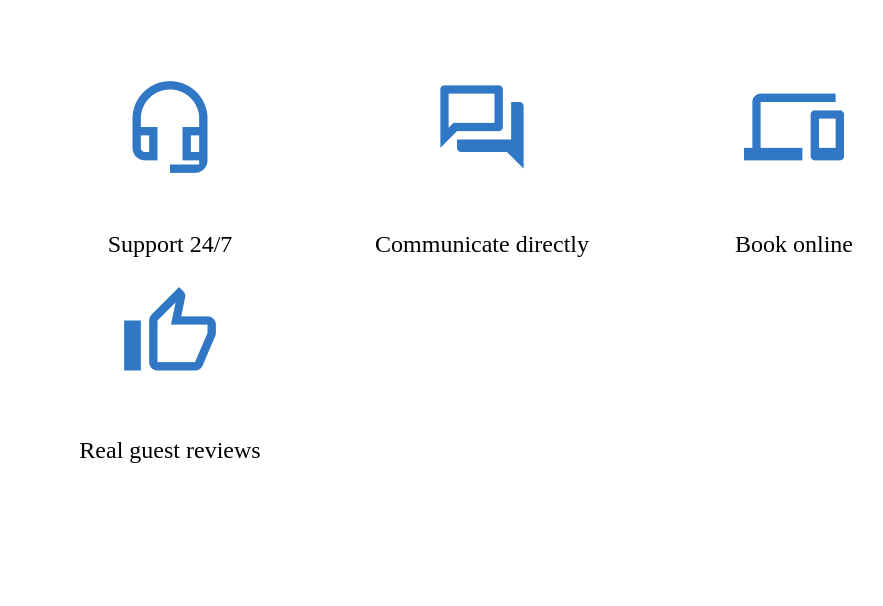
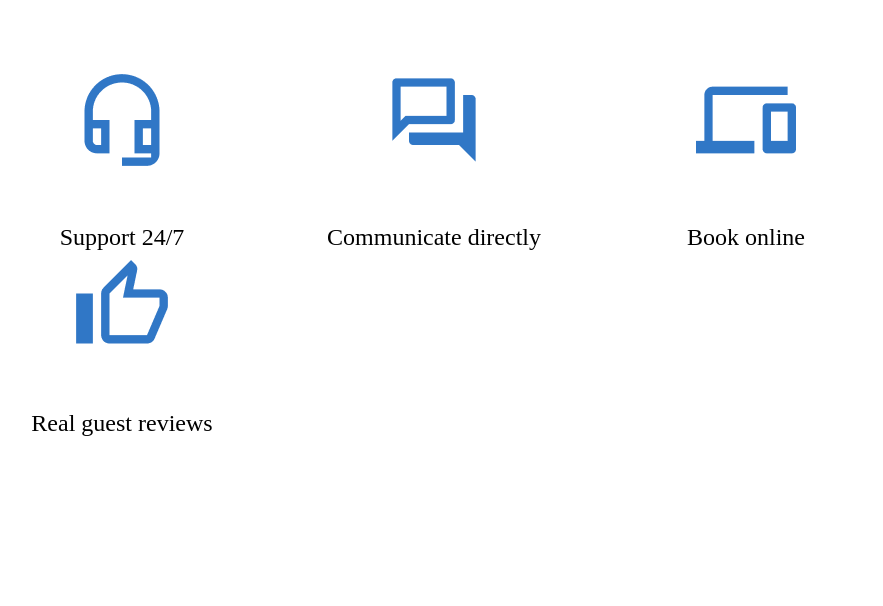
Before and after one commit to petrovsky747/if-html, a website: page index.html in a window 1280 px wide. Shown: the part 194-800 px from the top of the page, without its empty margins (130-1013 px from the left). Drawn offline with Linux system fonts and the light colour scheme.

Commit message:
Сonnected file reset.css

```diff
--- a/index.html
+++ b/index.html
@@ -8,6 +8,7 @@
     <meta name="viewport" content="width=device-width, initial-scale=1.0" />
     <title>Title</title>
     <link rel="stylesheet" href="./styles/styles.css">
+    <link rel="stylesheet" href="./styles/reset.css">
   </head>
   <body>
   <section class="advantages">
```
